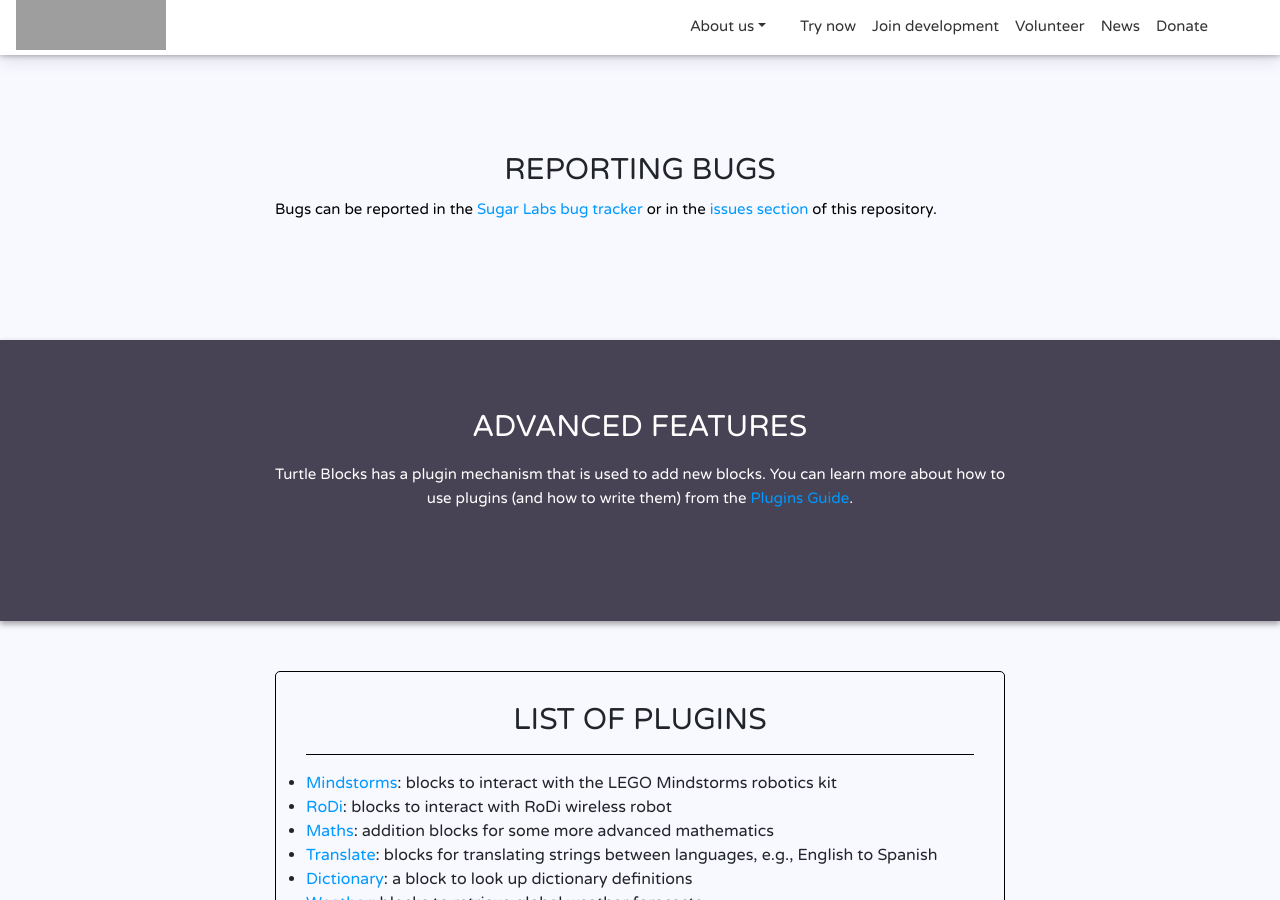
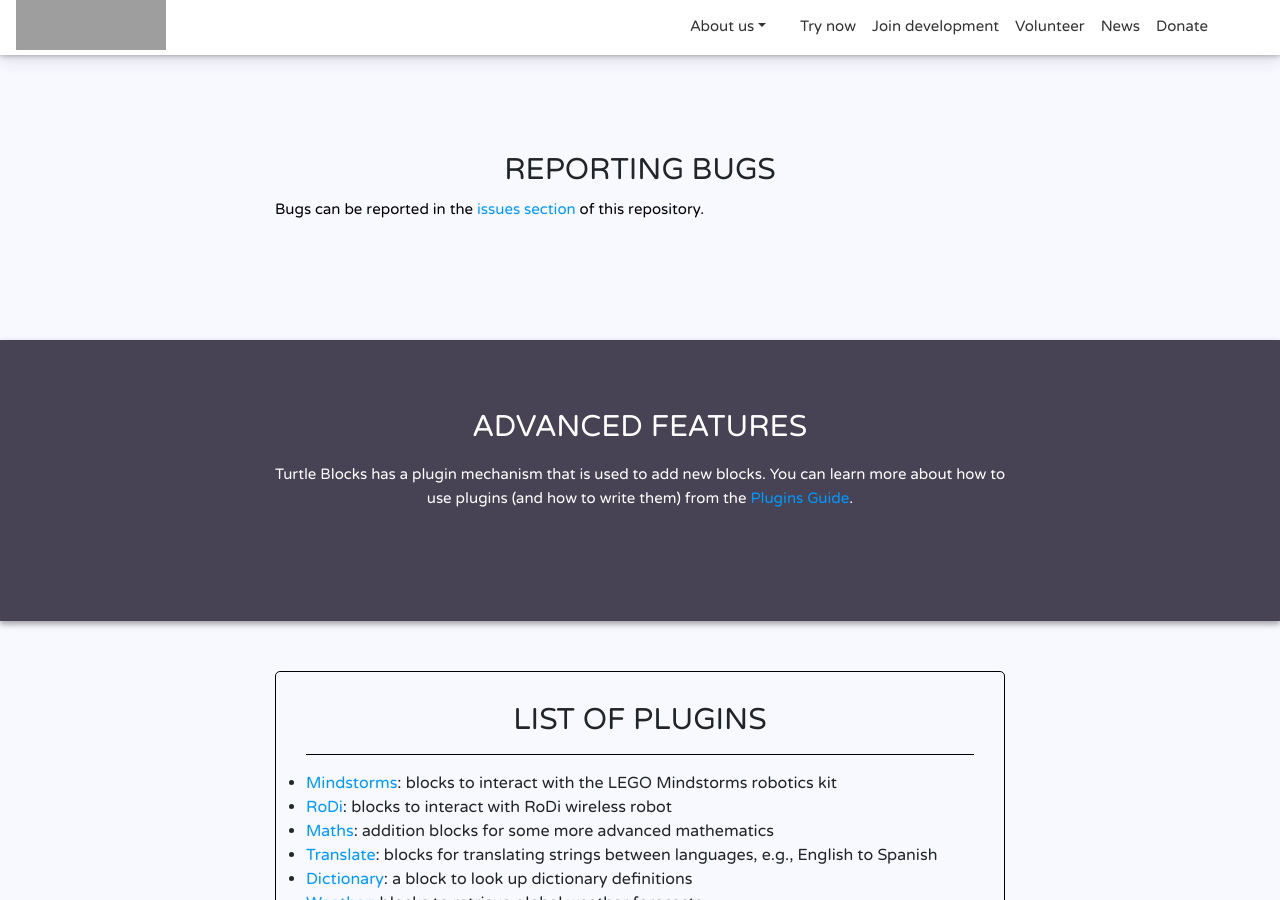
Before and after one commit to sugarlabs/www, a Jekyll site: the page built from turtle-blocks-js.html, in a window 1280 px wide and 900 px high, scrolled down 1899 px. Built offline with Jekyll 4.4.1, drawn with Linux system fonts in a browser that asks for light colours; some web fonts are replaced; grey boxes are pictures that could not be loaded.

Commit message:
Remove link to previous bug tracker

```diff
--- a/turtle-blocks-js.html
+++ b/turtle-blocks-js.html
@@ -102,7 +102,7 @@ permalink: /turtle-blocks-js/index.html
                 <div class="row justify-content-center">
                     <div class="col-md-8 col-md-push-2" >
                         <h2 class="text-center">REPORTING BUGS</h2>
-                        <p class="customParagraphStyle">Bugs can be reported in the <a href="https://bugs.sugarlabs.org/newticket?component=Turtleart" class="hrefCustomColor">Sugar Labs bug tracker</a> or in the <a href="https://github.com/sugarlabs/turtleblocksjs/issues" class="hrefCustomColor">issues section</a> of this repository.</p>
+                        <p class="customParagraphStyle">Bugs can be reported in the <a href="https://github.com/sugarlabs/turtleblocksjs/issues" class="hrefCustomColor">issues section</a> of this repository.</p>
                     </div>
                 </div>
             </div>
```
